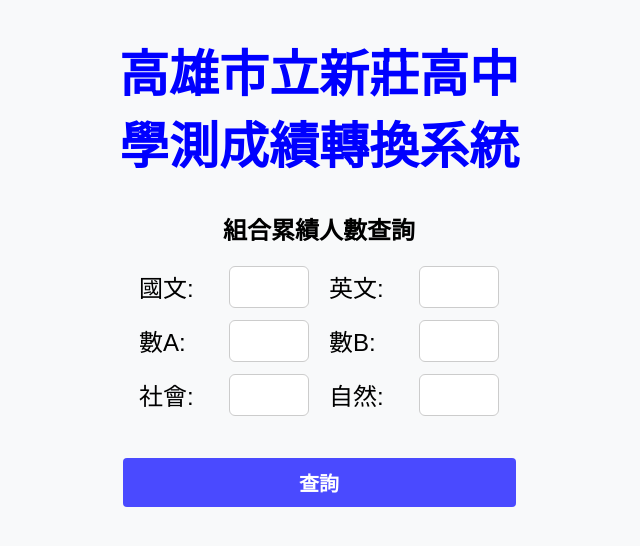
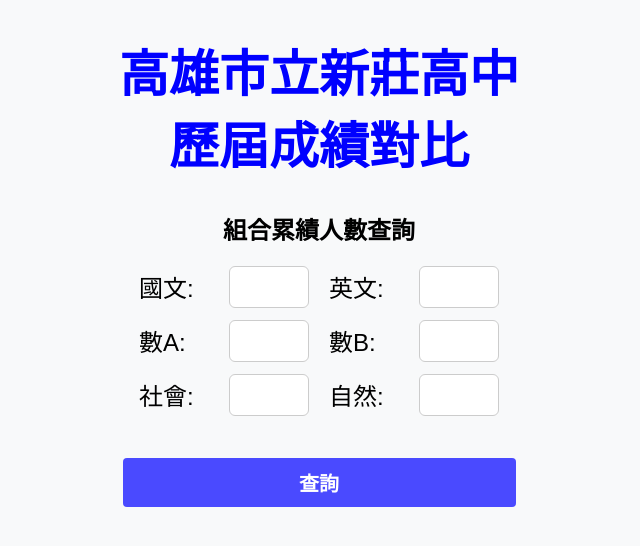
Before and after one commit to hchszjtang/HCHS_scorecahge, a plain HTML site: page index.html in a window 1280 px wide. Shown: the whole page, without its empty margins (321-961 px from the left). Drawn offline with Linux system fonts and the light colour scheme.

Commit message:
Update title in input screen to reflect new context

```diff
--- a/index.html
+++ b/index.html
@@ -234,7 +234,7 @@
     <div class="container">
       <!-- ✅ 成績輸入畫面 -->
       <div id="inputScreen">
-        <h1>高雄市立新莊高中<br>學測成績轉換系統</h1>
+        <h1>高雄市立新莊高中<br>歷屆成績對比</h1>
         <h2>組合累績人數查詢</h2>
 
         <form id="gradeForm">
```
